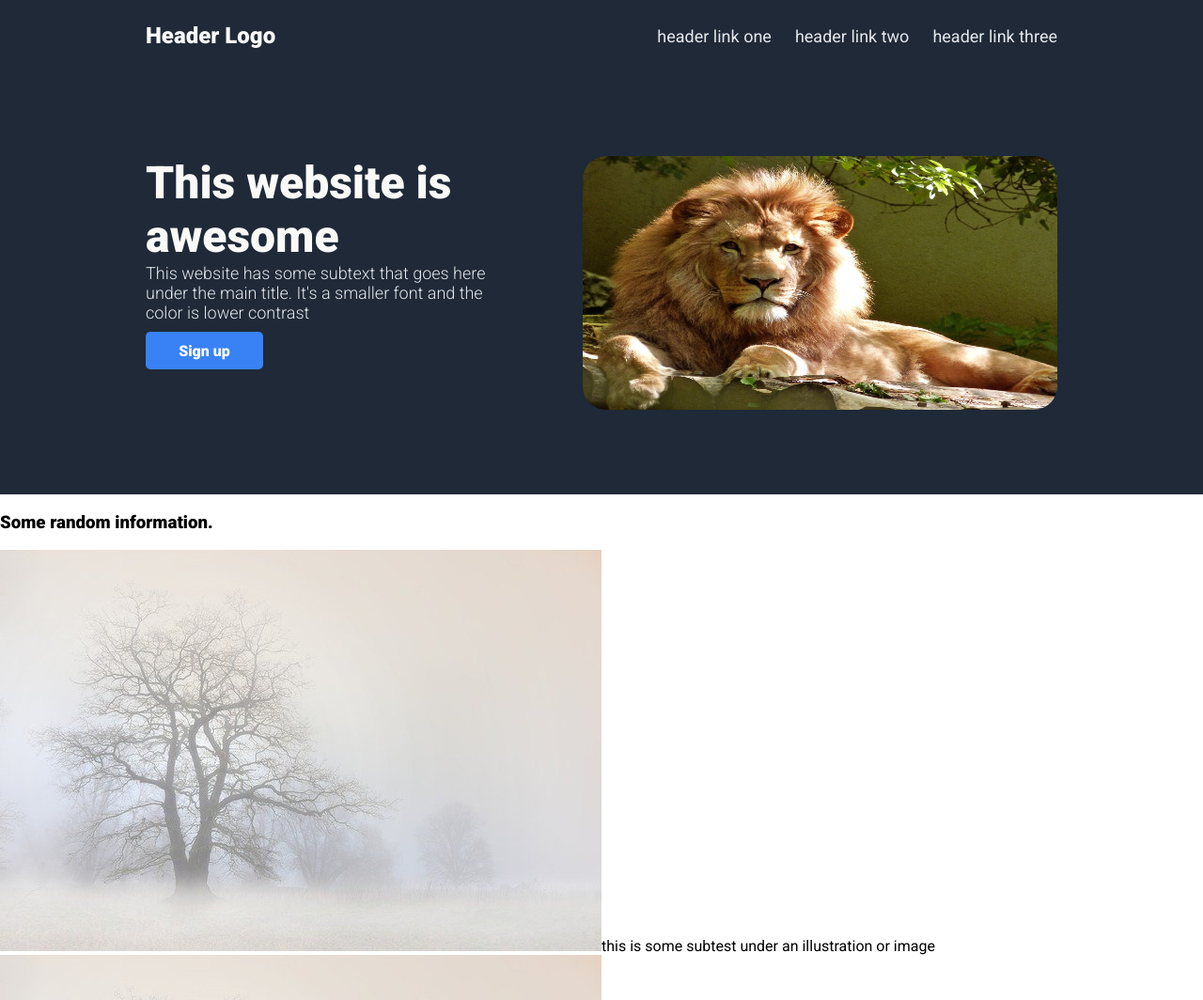
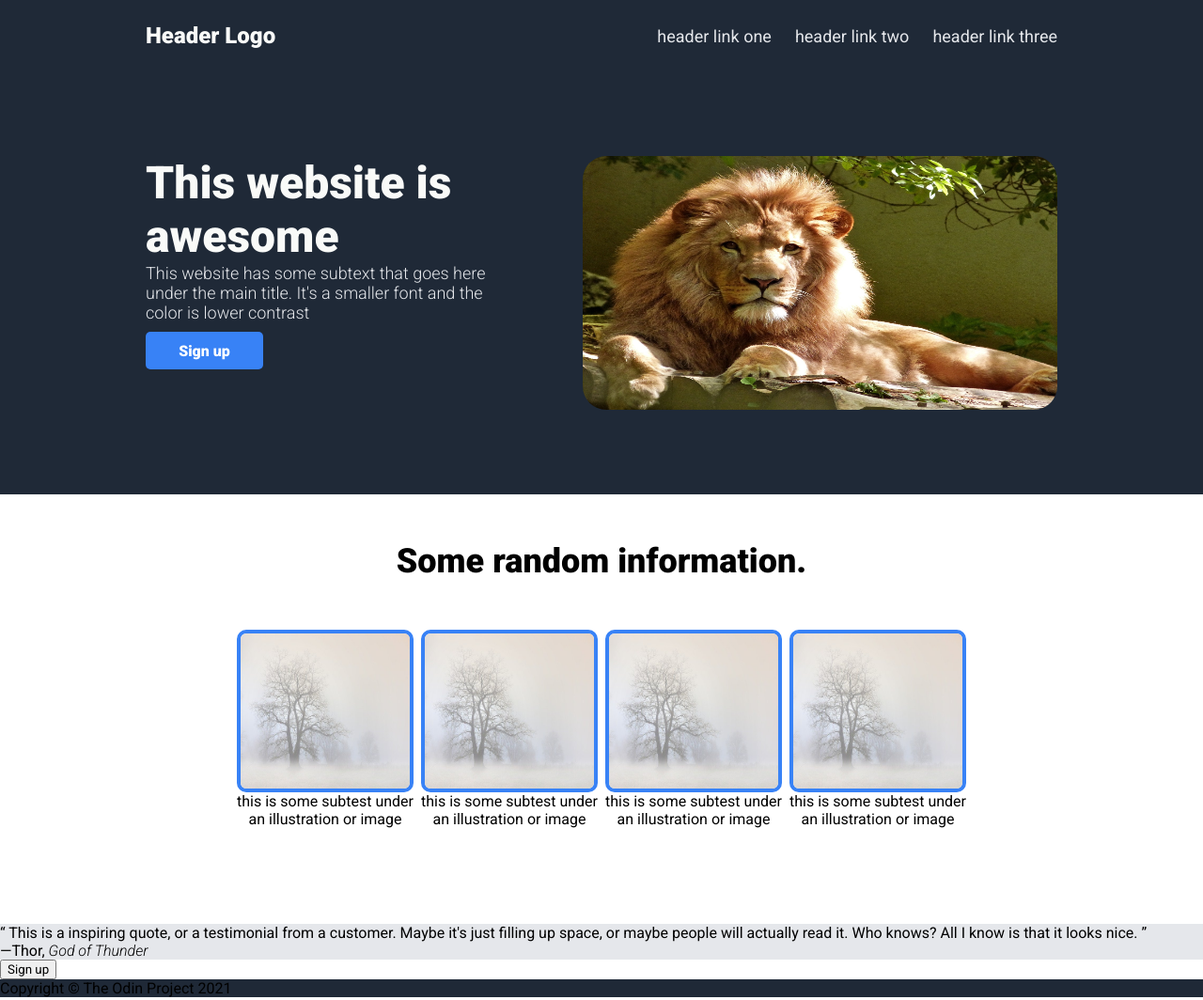
Before and after one commit to AnukulPoudel/lion-god, a plain HTML site: page index.html in a window 1280 px wide. Shown: the top 1064 px of the page at 94% size. Drawn offline with Linux system fonts and the light colour scheme; a web font is replaced by a local one.

Commit message:
section 1 also completed

```diff
--- a/index.html
+++ b/index.html
@@ -38,15 +38,17 @@
         </div>
     </div>
     <div class="section1">
-        <h3>Some random information.</h5>
-            <div class="s2subtxt"><img src="res/placeholder.jpg" alt="#">this is some subtest under an illustration or
+        <p>Some random information.</p>
+        <div class="section1inside">
+            <div class="s1subtxt"><img src="res/placeholder.jpg" alt="#">this is some subtest under an illustration or
                 image</div>
-            <div class="s2subtxt"><img src="res/placeholder.jpg" alt="#">this is some subtest under an illustration or
+            <div class="s1subtxt"><img src="res/placeholder.jpg" alt="#">this is some subtest under an illustration or
                 image</div>
-            <div class="s2subtxt"><img src="res/placeholder.jpg" alt="#">this is some subtest under an illustration or
+            <div class="s1subtxt"><img src="res/placeholder.jpg" alt="#">this is some subtest under an illustration or
                 image</div>
-            <div class="s2subtxt"><img src="res/placeholder.jpg" alt="#">this is some subtest under an illustration or
+            <div class="s1subtxt"><img src="res/placeholder.jpg" alt="#">this is some subtest under an illustration or
                 image</div>
+        </div>
     </div>
     <div class="section2">
         <q>
--- a/style.css
+++ b/style.css
@@ -12,6 +12,8 @@ body{
 a{
     text-decoration: none;
 }
+
+
 .header{
     padding: 0px 155px;
     color: #e5e7eb;
@@ -77,12 +79,50 @@ a{
     color: #e5e7eb;
     font-weight: 100;
 }
+
+
 .section1{
+    margin-bottom: 40px;
     background-color: #ffffff;
+    display: flex;
+    flex-direction: column;
+    padding: 50px;
+    justify-content: center;
+    gap: 40px;
+    align-items: center;
 }
+.section1 p{
+    text-align: center;
+    font-size: 36px;
+    font-weight: 700;
+    padding: 0%;
+    margin: 0%;
+}
+.section1 .section1inside .s1subtxt img{
+    display: flex;
+    border: 4px solid #3882f6;
+    width: 180px;
+    height: 165px;
+    border-radius: 10px;
+}
+.section1 .section1inside{
+    gap: 8px;
+    display: flex;
+    padding: 12px 210px;
+}
+.section1 .section1inside .s1subtxt{
+    display: flex;
+    flex-direction: column;
+    align-items: center;
+    text-align: center;
+}
+
+
 .section2{
     background-color: #e5e7eb;
 }
+
+
 .footer{
     background-color: #1f2937;
 }
```
